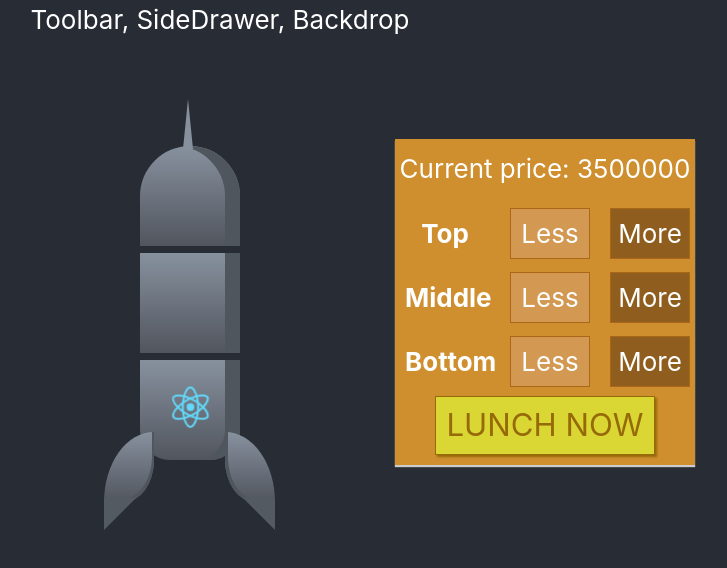
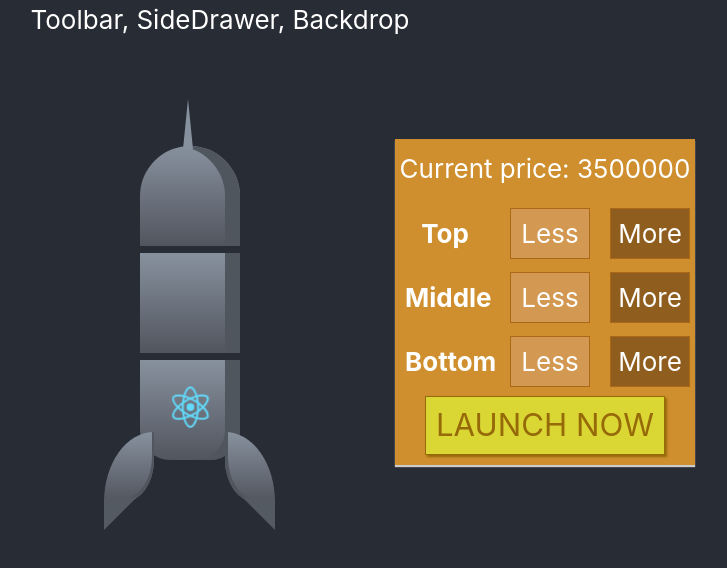
Before and after one commit to Goldscirer/Spacecraft, a React (Create React App) app: page / in a window 1280 px wide. Shown: the top 568 px of the page, without its empty margins (420-1147 px from the left). Built offline with nearby package versions, Linux system fonts and the light colour scheme.

Commit message:
Adde Toolbar

```diff
--- a/src/components/Spacecraft/BuildControls/BuildControls.js
+++ b/src/components/Spacecraft/BuildControls/BuildControls.js
@@ -1,17 +1,17 @@
-import React from 'react';
-import classes from './BuildControls.module.css';
-import BuildControl from './BuildControl/BuildControl';
+import React from 'react'
+import classes from './BuildControls.module.css'
+import BuildControl from './BuildControl/BuildControl'
 
 const controls = [
-    { label: 'Top', type: 'top'} ,
-    { label: 'Middle', type: 'middle'},
-    { label: 'Bottom', type: 'ailerons'},
-];
+  { label: 'Top', type: 'top' },
+  { label: 'Middle', type: 'middle' },
+  { label: 'Bottom', type: 'ailerons' },
+]
 
 const buildControls = (props) => (
   <div className={classes.BuildControls}>
     <p>Current price: {props.currentPrice}</p>
-        {controls.map(ctrl => (
+    {controls.map((ctrl) => (
       <BuildControl
         key={ctrl.label}
         label={ctrl.label}
@@ -20,12 +20,10 @@ const buildControls = (props) => (
         disabled={props.disabled[ctrl.type]}
       />
     ))}
-        <button
-            onClick={props.lunch}
-            className={classes.OrderButton}
-            disabled={!props.readyToStart}>
-            LUNCH NOW </button>
+    <button onClick={props.launch} className={classes.OrderButton} disabled={!props.readyToStart}>
+      LAUNCH NOW{' '}
+    </button>
   </div>
-);
+)
 
-export default buildControls;
+export default buildControls
--- /dev/null
+++ b/src/components/Spacecraft/LaunchSummary/LaunchSummary.js
@@ -0,0 +1,30 @@
+import React from 'react'
+import Aux from './../../../hoc/ReactAux'
+import Button from './../../UI/Button/Button'
+
+const launchSummary = (props) => {
+  const partsSummary = Object.keys(props.parts).map((partKey) => {
+    return (
+      <li key={partKey}>
+        <span style={{ textTransform: 'capitalize' }}>{partKey}</span>: {props.parts[partKey]}
+      </li>
+    )
+  })
+  return (
+    <Aux>
+      <h3>Your lanch details:</h3>
+      <ul>{partsSummary}</ul>
+      <p>
+        <strong>Total price: {props.price}$</strong>
+      </p>
+      <Button btnType="Danger" clicked={props.launchCancelled}>
+        CANCEL
+      </Button>
+      <Button btnType="Success" clicked={props.launchContinue}>
+        CONTINUE
+      </Button>
+    </Aux>
+  )
+}
+
+export default launchSummary
--- a/src/components/Spacecraft/LunchSummary/LunchSummary.js
+++ /dev/null
@@ -1,26 +0,0 @@
-import React from 'react';
-import Aux from './../../../hoc/ReactAux'
-import Button from './../../UI/Button/Button'
-
-const lunchSummary = (props) => {
-    const partsSummary = Object.keys(props.parts)
-        .map(partKey => {
-            return (
-                <li key={partKey}>
-                    <span style={{textTransform: 'capitalize'}}>{partKey}</span>: {props.parts[partKey]}
-                </li>);
-        })
-    return (
-        <Aux>
-            <h3>Your lanch details:</h3>
-            <ul>
-                {partsSummary}
-            </ul>
-            <p><strong>Total price: {props.price}$</strong></p>
-            <Button btnType="Danger" clicked={props.lunchCancelled}>CANCEL</Button>
-            <Button btnType="Success" clicked={props.lunchContinue}>CONTINUE</Button>
-        </Aux>
-    )
-};
-
-export default lunchSummary;
--- a/src/containers/SpacecraftBuilder/SpacecraftBuilder.js
+++ b/src/containers/SpacecraftBuilder/SpacecraftBuilder.js
@@ -1,9 +1,9 @@
-import React, {Component} from 'react';
-import Aux from '../../hoc/ReactAux';
-import Spacecraft from "./../../components/Spacecraft/Spacecraft"
+import React, { Component } from 'react'
+import Aux from '../../hoc/ReactAux'
+import Spacecraft from './../../components/Spacecraft/Spacecraft'
 import BuildControls from '../../components/Spacecraft/BuildControls/BuildControls'
-import Modal from "../../components/UI/Modal/Modal";
-import LunchSummary from '../../components/Spacecraft/LunchSummary/LunchSummary'
+import Modal from '../../components/UI/Modal/Modal'
+import LaunchSummary from '../../components/Spacecraft/LaunchSummary/LaunchSummary'
 
 const PARTS_PRICES = {
   top: 500000,
@@ -12,7 +12,6 @@ const PARTS_PRICES = {
 }
 
 class ScpacecraftBuilder extends Component {
-
   state = {
     parts: {
       top: 1,
@@ -21,56 +20,56 @@ class ScpacecraftBuilder extends Component {
     },
     totalPrice: 3500000,
     readyToStart: true,
-        lunch: false,
+    launch: false,
   }
 
   addPartHandler = (type) => {
-        const oldCount = this.state.parts[type];
-        const updateCount= oldCount + 1;
+    const oldCount = this.state.parts[type]
+    const updateCount = oldCount + 1
     const updatesParts = {
-            ...this.state.parts
-        };
-        updatesParts[type] = updateCount;
-        const priceAddition = PARTS_PRICES[type];
-        const oldPrice = this.state.totalPrice;
-        const newPrice = oldPrice + priceAddition;
-        this.setState({totalPrice: newPrice, parts: updatesParts})
+      ...this.state.parts,
+    }
+    updatesParts[type] = updateCount
+    const priceAddition = PARTS_PRICES[type]
+    const oldPrice = this.state.totalPrice
+    const newPrice = oldPrice + priceAddition
+    this.setState({ totalPrice: newPrice, parts: updatesParts })
     this.updateReadyToStart(updatesParts)
   }
 
   removePartHandler = (type) => {
-        const oldCount = this.state.parts[type];
-        if( oldCount !== 0) {
-            const updateCount = oldCount - 1;
+    const oldCount = this.state.parts[type]
+    if (oldCount !== 0) {
+      const updateCount = oldCount - 1
       const updatesParts = {
-                ...this.state.parts
-            };
-            updatesParts[type] = updateCount;
-            const priceAddition = PARTS_PRICES[type];
-            const oldPrice = this.state.totalPrice;
-            const newPrice = oldPrice - priceAddition;
-            this.setState({totalPrice: newPrice, parts: updatesParts})
+        ...this.state.parts,
+      }
+      updatesParts[type] = updateCount
+      const priceAddition = PARTS_PRICES[type]
+      const oldPrice = this.state.totalPrice
+      const newPrice = oldPrice - priceAddition
+      this.setState({ totalPrice: newPrice, parts: updatesParts })
       this.updateReadyToStart(updatesParts)
     }
   }
 
   updateReadyToStart(parts) {
     const sum = Object.keys(parts)
-            .map(partsKey => {
+      .map((partsKey) => {
         return parts[partsKey]
       })
       .reduce((sum, el) => {
-                return sum + el;
+        return sum + el
       }, 0)
-        this.setState({readyToStart: sum > 0})
+    this.setState({ readyToStart: sum > 0 })
   }
 
-    lunchHandler = () => {
-        this.setState({lunch: true})
+  launchHandler = () => {
+    this.setState({ launch: true })
   }
 
   cancelModal = () => {
-        this.setState({lunch: false})
+    this.setState({ launch: false })
   }
 
   pleaseContinueHandler = () => {
@@ -79,15 +78,20 @@ class ScpacecraftBuilder extends Component {
 
   render() {
     const disabledInfo = {
-            ...this.state.parts
-        };
+      ...this.state.parts,
+    }
     for (let key in disabledInfo) {
       disabledInfo[key] = disabledInfo[key] <= 0
     }
     return (
       <Aux>
-                <Modal show={this.state.lunch} modalClosed={this.cancelModal}>
-                    <LunchSummary price={this.state.totalPrice} parts={this.state.parts} lunchCancelled={this.cancelModal} lunchContinue={this.pleaseContinueHandler}/>
+        <Modal show={this.state.launch} modalClosed={this.cancelModal}>
+          <LaunchSummary
+            price={this.state.totalPrice}
+            parts={this.state.parts}
+            launchCancelled={this.cancelModal}
+            launchContinue={this.pleaseContinueHandler}
+          />
         </Modal>
         <div className="container">
           <div className="row">
@@ -97,25 +101,23 @@ class ScpacecraftBuilder extends Component {
               </div>
             </div>
             <div className="col-sm">
-                            <div style={{position: 'absolute'}}>
+              <div style={{ position: 'absolute' }}>
                 <BuildControls
                   partAdded={this.addPartHandler}
                   partRemoved={this.removePartHandler}
                   disabled={disabledInfo}
-                                    lunch={this.lunchHandler}
+                  launch={this.launchHandler}
                   currentPrice={this.state.totalPrice}
                   readyToStart={this.state.readyToStart}
                 />
               </div>
             </div>
-                        <div className="col-sm">
-                        </div>
+            <div className="col-sm" />
           </div>
         </div>
       </Aux>
-
-        );
+    )
   }
 }
 
-export default ScpacecraftBuilder;
+export default ScpacecraftBuilder
```
Also changed, not shown: src/components/Navigation/Toolbar/Toolbar.js (added, +18 -0 lines). Lines whose indentation alone changed are shown as unchanged.
